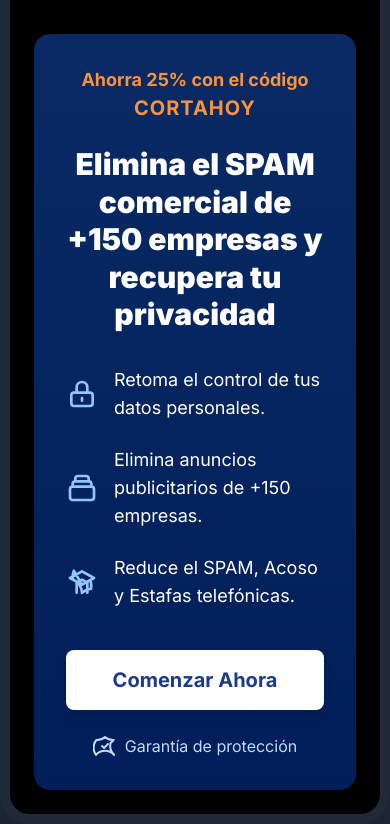
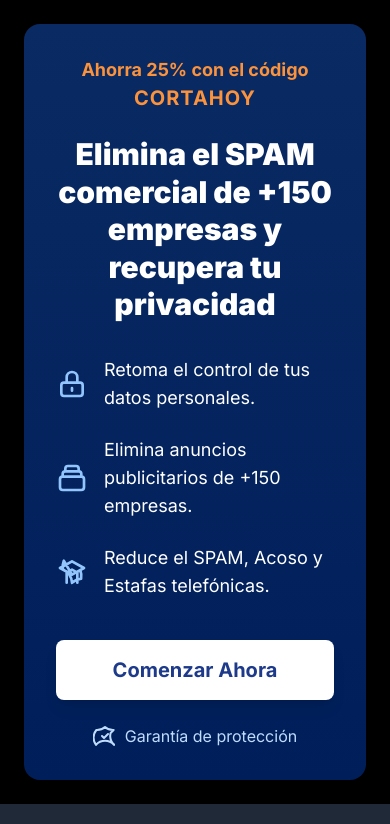
Before and after one commit to Nomewei/CORTALA-MVP, a plain HTML site: page index.html in a window 390 px wide. Shown: the part 80-904 px from the top of the page. Drawn offline with nearby package versions, Linux system fonts and the light colour scheme; a script that the page names is missing.

Commit message:
Update style.css

```diff
--- a/style.css
+++ b/style.css
@@ -5,15 +5,30 @@ body {
 
 .main-container {
     background-color: #000;
-    max-width: 420px; /* Ancho típico de un móvil */
-    min-height: 800px; /* Altura típica de un móvil */
+    max-width: 420px; /* Ancho máximo en escritorio */
+    min-height: 800px; /* Altura mínima en escritorio */
     border-radius: 30px;
     border: 10px solid #1f2937;
     box-shadow: 0 25px 50px -12px rgb(0 0 0 / 0.25);
     position: relative; /* Necesario para el posicionamiento del menú */
+    transition: all 0.3s ease-in-out;
 }
 
 /* Color de fondo degradado para el cuerpo principal */
 .gradient-bg {
     background: linear-gradient(180deg, #0A2A64 0%, #001F5A 100%);
 }
+
+/* Media Query para optimización en dispositivos móviles */
+@media (max-width: 768px) {
+    body {
+        padding: 0;
+    }
+    .main-container {
+        max-width: 100%;
+        min-height: 100vh; /* Ocupa toda la altura de la pantalla */
+        border: none;
+        border-radius: 0;
+        box-shadow: none;
+    }
+}
```
